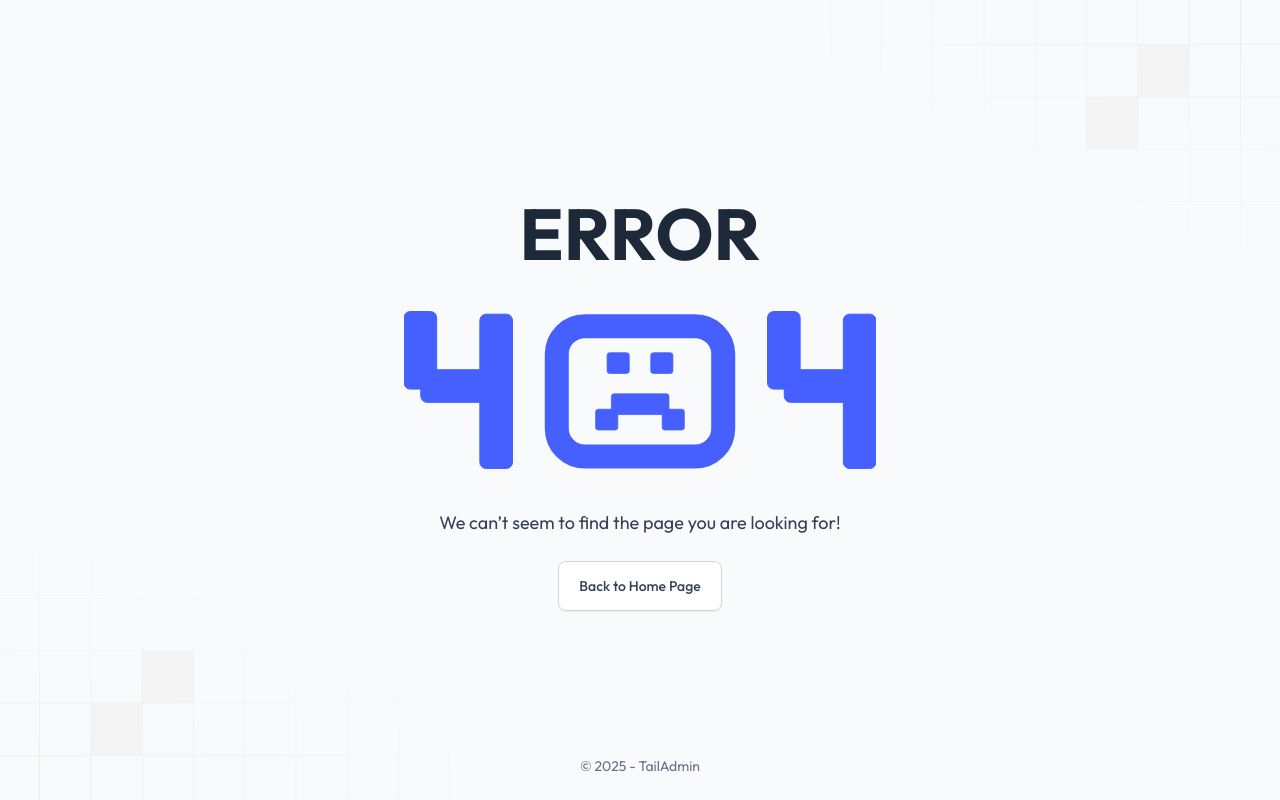
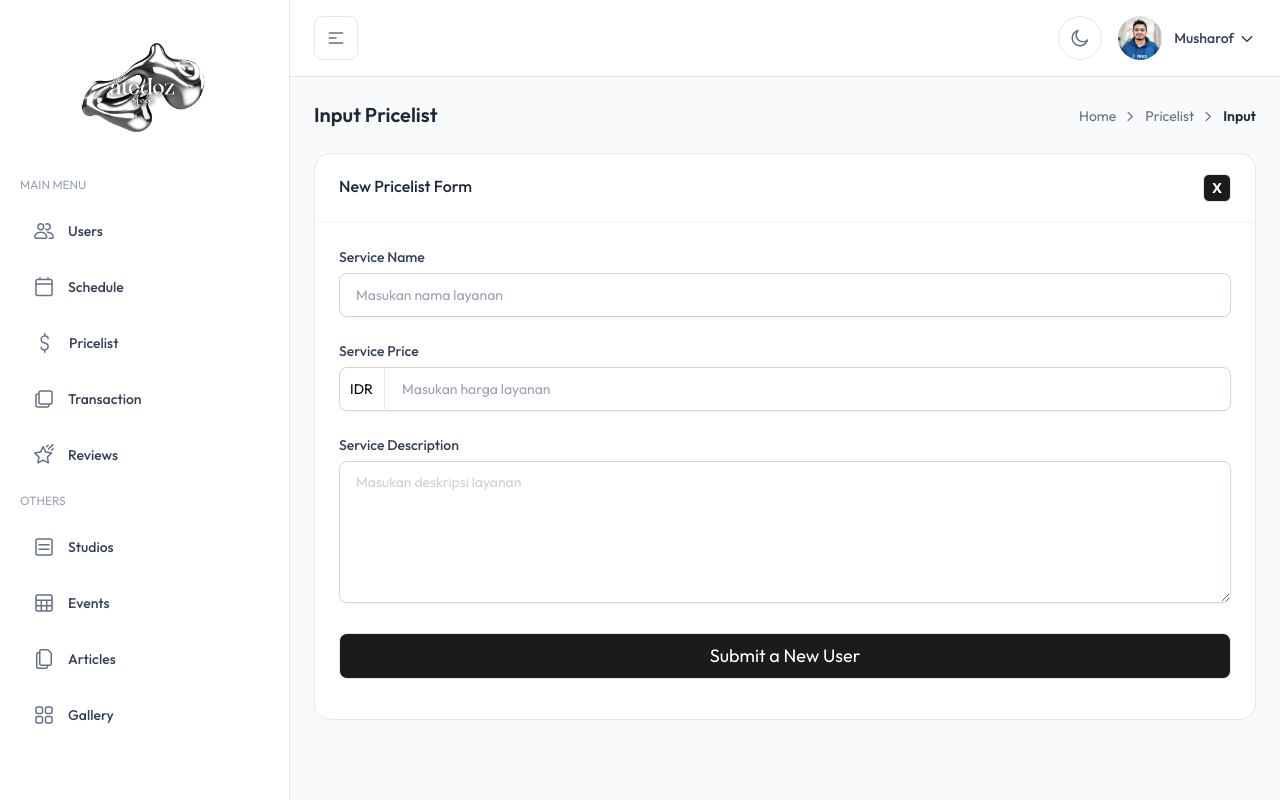
Before and after one commit to Foxvorism/atedoz-dashboard, a Next.js app: page /pricelist/input in a window 1280 px wide. Before the commit this address had no page. Built offline with nearby package versions, Linux system fonts and the light colour scheme.

Commit message:
feat: Create an input form for pricelist data

```diff
--- /dev/null
+++ b/src/app/(admin)/(others-pages)/pricelist/input/page.tsx
@@ -0,0 +1,20 @@
+import PricelistInput from "@/components/pricelist/Input";
+import PageBreadcrumb from "@/components/common/PageBreadCrumb";
+import { Metadata } from "next";
+import React from "react";
+
+export const metadata: Metadata = {
+    title: "Input Pricelist | Atedoz Space Admin Dashboard",
+    description:
+      "This is Next.js Calender page for TailAdmin  Tailwind CSS Admin Dashboard Template",
+    // other metadata
+  };
+
+  export default function page() {
+    return (
+      <div>
+        <PageBreadcrumb pageTitle2="Input" pageTitle1="Pricelist" />
+        <PricelistInput />
+      </div>
+    );
+  }
--- /dev/null
+++ b/src/components/pricelist/Input.tsx
@@ -0,0 +1,57 @@
+"use client";
+import React, { useState, FC, ReactNode, FormEvent } from 'react';
+import ComponentCard from '../common/ComponentCard';
+import Label from '../form/Label';
+import Input from '../form/input/InputField';
+import TextArea from '../form/input/TextArea';
+// import { ChevronDownIcon, EyeCloseIcon, EyeIcon } from '../../icons';
+
+export default function PricelistInput() {
+
+  const [message, setMessage] = useState("");
+
+  return (
+    <form>
+        <ComponentCard title="New Pricelist Form" href="/pricelist">
+            <div className="space-y-6">
+                <div>
+                    <Label>Service Name</Label>
+                    <Input type="text" placeholder="Masukan nama layanan" />
+                </div>
+                <div>
+                    <Label htmlFor="tm">Service Price</Label>
+                    <div className="relative">
+                        <Input
+                        type="number"
+                        placeholder="Masukan harga layanan"
+                        className="pl-[62px]"
+                        />
+                        <span className="absolute left-0 top-1/2 flex h-11 w-[46px] text-sm -translate-y-1/2 items-center justify-center border-r border-gray-200 dark:border-gray-800">
+                            IDR
+                        </span>
+                    </div>
+                </div>
+                <div>
+                    <Label>Service Description</Label>
+                    <TextArea
+                        value={message}
+                        onChange={(value) => setMessage(value)}
+                        rows={6}
+                        placeholder="Masukan deskripsi layanan"
+                    />
+                </div>
+
+
+                <div>
+                    <button
+                        type="submit"
+                        className="flex w-full justify-center text-lg items-center rounded-lg border h-auto text-center p-2 mb-4 bg-[var(--color-brand-600)] text-white hover:bg-[var(--color-brand-500)]"
+                    >
+                        Submit a New User
+                    </button>
+                </div>
+            </div>
+        </ComponentCard>
+    </form>
+  );
+}
```
